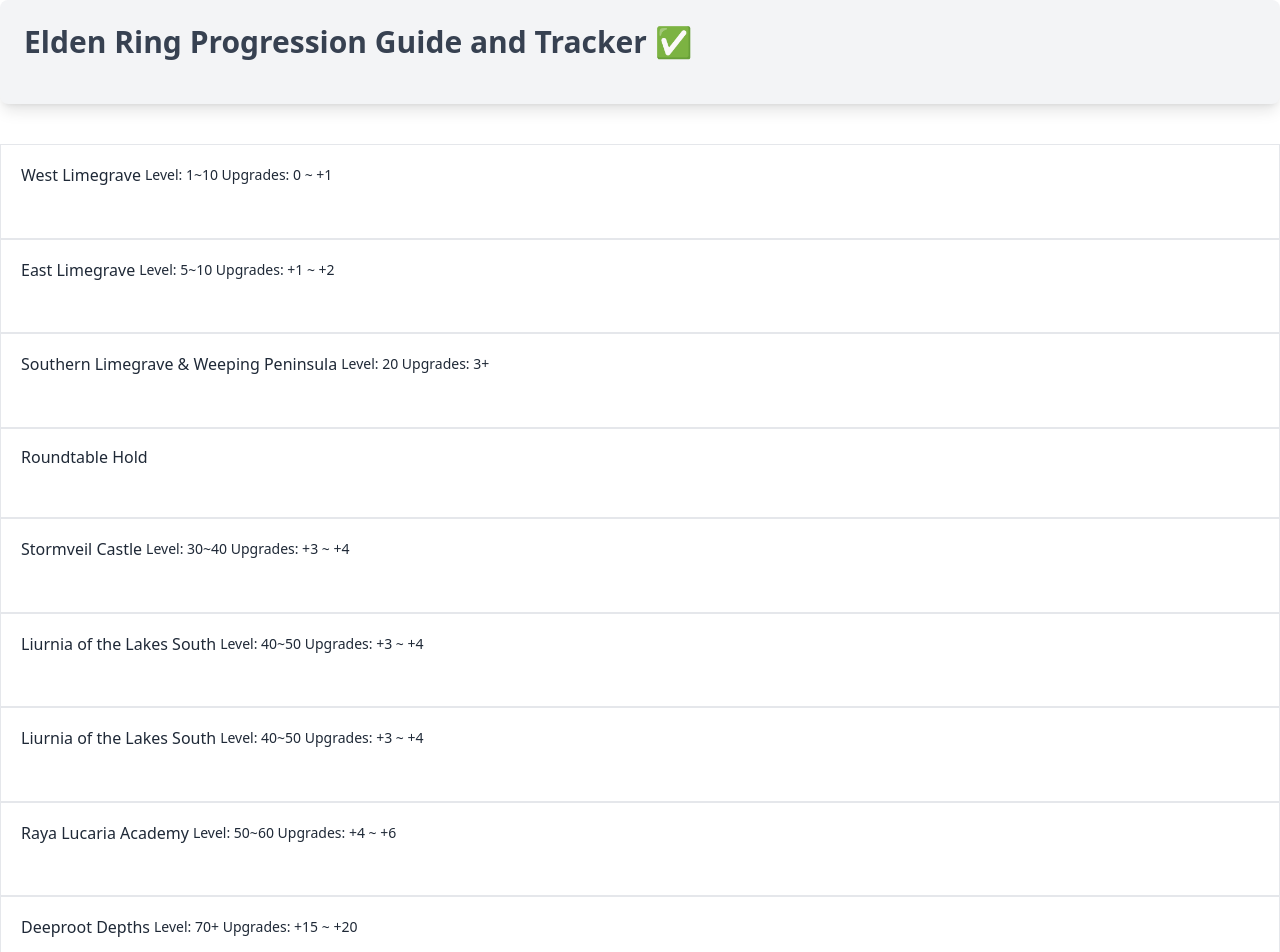
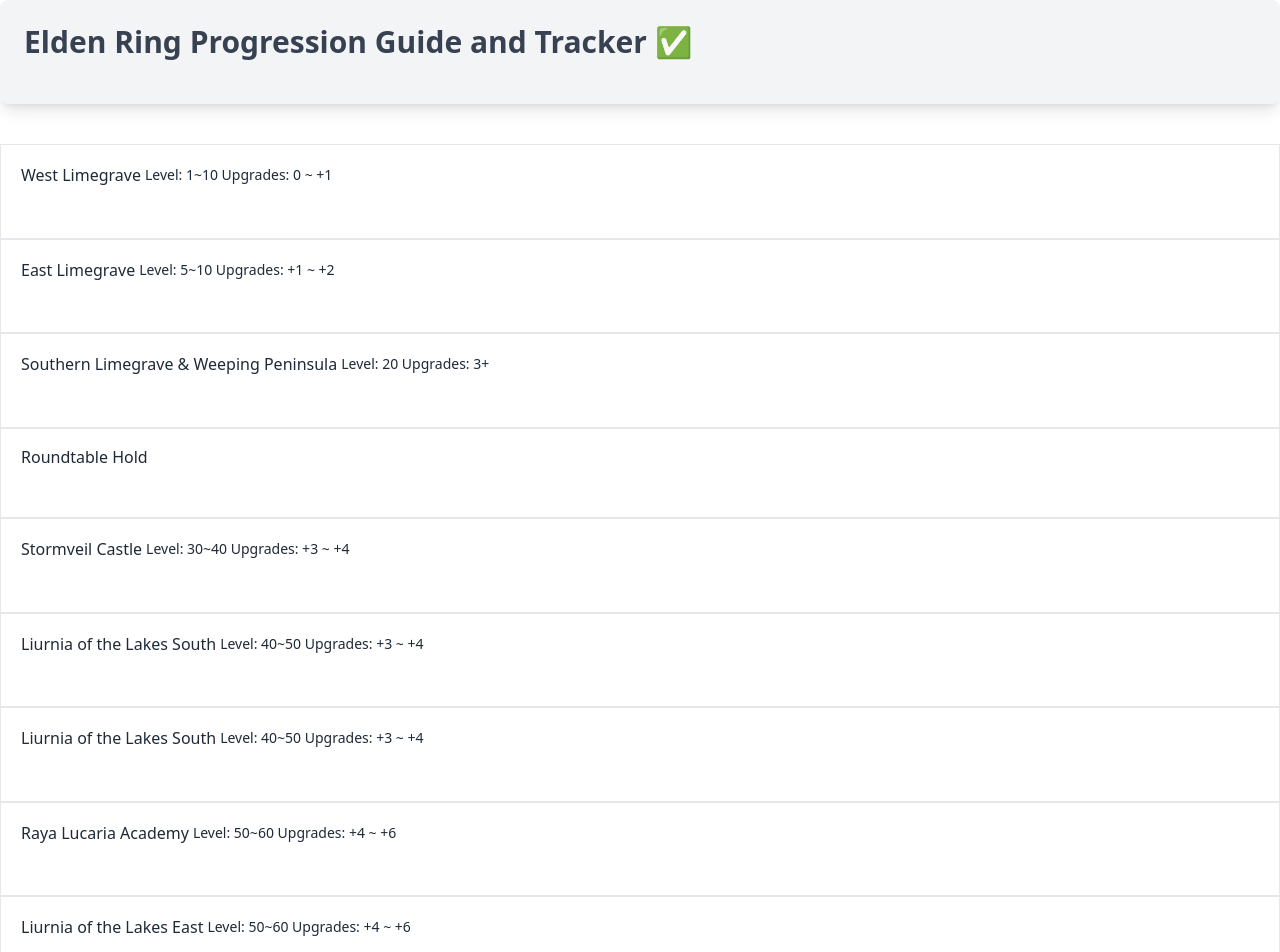
Before and after one commit to JacobMillner/elden-ring-progression, a Next.js app: page / in a window 1280 px wide. Shown: the top 952 px of the page. Built offline with nearby package versions, Linux system fonts and the light colour scheme.

Commit message:
Auto stash before merge of "trunk" and "origin/trunk"

```diff
--- a/src/pageConfig/page/index.ts
+++ b/src/pageConfig/page/index.ts
@@ -125,6 +125,25 @@ export const progression: PageCategory[] = [
     ],
   },
   {
+    title: 'Liurnia of the Lakes East',
+    subtitle: 'Level: 50~60 Upgrades: +4 ~ +6',
+    tasks: [
+      'get-kaiden-sellsword-ashes',
+      'get-shabiri-grape-talk-to-hyetta',
+      'get-cookbook-staff-highway-lookout',
+      'kill-knighs-cavalry-2',
+      'defeat-tibia-mariner-2',
+      'obtain-dragon-cult-prayerbook',
+      'visit-church-of-vows',
+      'obtain-flask-upgrades-from-erdtree-2',
+      'walking-mausoleum-2',
+      'upgrades-raya-lucaria-crystal-tunnel',
+      'visit-frenzied-flame-village',
+      'spells-from-fringe-tower',
+      'unlock-ainsel-river-well',
+    ],
+  },
+  {
     title: 'Deeproot Depths',
     subtitle: 'Level: 70+ Upgrades: +15 ~ +20',
     tasks: [
@@ -192,6 +211,7 @@ export const progression: PageCategory[] = [
       'defeat-morgott-the-omen-king',
       'barrier-in-capital-outskirts-is-no-longer',
       'proceed-to-the-forbidden-lands',
+      'proceed-to-the-forbidden-lands',
     ],
   },
   {
--- a/src/pageConfig/tasks/index.ts
+++ b/src/pageConfig/tasks/index.ts
@@ -1115,6 +1115,146 @@ const taskHash: Map<string, Task> = new Map([
       link: 'https://eldenring.wiki.fextralife.com/Rennala+Queen+of+the+Full+Moon',
     },
   ],
+  [
+    'get-kaiden-sellsword-ashes',
+    {
+      id: 'get-kaiden-sellsword-ashes',
+      title: 'Get Kaiden Sellsword Ashes',
+      image:
+        'https://eldenring.wiki.fextralife.com/file/Elden-Ring/kaiden_sellsword_ashes_elden_ring_wiki_guide_200px.png',
+      link: 'https://eldenring.wiki.fextralife.com/Kaiden+Sellsword+Ashes',
+    },
+  ],
+  [
+    'get-shabiri-grape-talk-to-hyetta',
+    {
+      id: 'get-shabiri-grape-talk-to-hyetta',
+      title: 'Get Shabriri Grape at Purified Ruins and Talk to Hyetta',
+      image:
+        'https://eldenring.wiki.fextralife.com/file/Elden-Ring/purefied-ruins-location-elden-ring-wiki-300px-min-min.jpeg',
+      link: 'https://eldenring.wiki.fextralife.com/Purified+Ruins',
+    },
+  ],
+  [
+    'get-cookbook-staff-highway-lookout',
+    {
+      id: 'get-cookbook-staff-highway-lookout',
+      title: 'Get Cookbook & Staff at Highway Lookout Tower',
+      image:
+        'https://eldenring.wiki.fextralife.com/file/Elden-Ring/carian_glintblade_staff_glintstonestaff_weapon_elden_ring_wiki_guide_200px.png',
+      link: 'https://eldenring.wiki.fextralife.com/Highway+Lookout+Tower',
+    },
+  ],
+  [
+    'kill-knighs-cavalry-2',
+    {
+      id: 'kill-knighs-cavalry-2',
+      title: "Defeat Night's Cavalry",
+      image:
+        'https://eldenring.wiki.fextralife.com/file/Elden-Ring/nights_cavalry_bosses_elden_ring_wiki_guide.jpg',
+      link: "https://eldenring.wiki.fextralife.com/Night's+Cavalry",
+    },
+  ],
+  [
+    'defeat-tibia-mariner-2',
+    {
+      id: 'defeat-tibia-mariner-2',
+      title: 'Defeat Tibia Mariner',
+      image:
+        'https://eldenring.wiki.fextralife.com/file/Elden-Ring/tibia-mariner_ground_boss_enemies_elden_ring_wiki_300px.jpg',
+      link: 'https://eldenring.wiki.fextralife.com/Tibia+Mariner',
+    },
+  ],
+  [
+    'obtain-dragon-cult-prayerbook',
+    {
+      id: 'obtain-dragon-cult-prayerbook',
+      title: 'Obtain Dragon Cult Prayerbook',
+      image:
+        'https://eldenring.wiki.fextralife.com/file/Elden-Ring/dragon_cult_prayerbook_elden_ring_wiki_guide_200px.png',
+      link: 'https://eldenring.wiki.fextralife.com/Dragon+Cult+Prayerbook',
+    },
+  ],
+  [
+    'visit-church-of-vows',
+    {
+      id: 'visit-church-of-vows',
+      title: 'Visit Church of Vows',
+      image:
+        'https://eldenring.wiki.fextralife.com/file/Elden-Ring/church_of_vows_locations_elden_ring_wiki_300px.jpg',
+      link: 'https://eldenring.wiki.fextralife.com/Church+of+Vows',
+    },
+  ],
+  [
+    'obtain-flask-upgrades-from-erdtree-2',
+    {
+      id: 'obtain-flask-upgrades-from-erdtree-2',
+      title: 'Obtain Flask Upgrades from Minor Erdtree',
+      image:
+        'https://eldenring.wiki.fextralife.com/file/Elden-Ring/minor_erdtree_(liurnia_northeast)_full_map_elden_ring_wiki_guide_600px.jpg',
+      link: 'https://eldenring.wiki.fextralife.com/Minor+Erdtree+(Liurnia+Northeast)',
+    },
+  ],
+  [
+    'obtain-flask-upgrades-from-erdtree-2',
+    {
+      id: 'obtain-flask-upgrades-from-erdtree-2',
+      title: 'Obtain Flask Upgrades from Minor Erdtree',
+      image:
+        'https://eldenring.wiki.fextralife.com/file/Elden-Ring/minor_erdtree_(liurnia_northeast)_full_map_elden_ring_wiki_guide_600px.jpg',
+      link: 'https://eldenring.wiki.fextralife.com/Minor+Erdtree+(Liurnia+Northeast)',
+    },
+  ],
+  [
+    'walking-mausoleum-2',
+    {
+      id: 'walking-mausoleum-2',
+      title: 'Unlock Walking Mausoleum',
+      image:
+        'https://eldenring.wiki.fextralife.com/file/Elden-Ring/walking-mausoleum-location-elden-ring-wiki-guide.jpg',
+      link: 'https://eldenring.wiki.fextralife.com/Walking+Mausoleum',
+    },
+  ],
+  [
+    'upgrades-raya-lucaria-crystal-tunnel',
+    {
+      id: 'upgrades-raya-lucaria-crystal-tunnel',
+      title: 'Get upgrades from Raya Lucaria Crystal Tunnel',
+      image:
+        'https://eldenring.wiki.fextralife.com/file/Elden-Ring/raya_lucaria_crystal_tunnel_locations_elden_ring_wiki_guide.jpg',
+      link: 'https://eldenring.wiki.fextralife.com/Raya+Lucaria+Crystal+Tunnel',
+    },
+  ],
+  [
+    'visit-frenzied-flame-village',
+    {
+      id: 'visit-frenzied-flame-village',
+      title: 'Visit Frenzied Flame Village',
+      image:
+        'https://eldenring.wiki.fextralife.com/file/Elden-Ring/frenzied_flame_village_full_map_elden_ring_wiki_guide_600px.jpg',
+      link: 'https://eldenring.wiki.fextralife.com/Frenzied+Flame+Village',
+    },
+  ],
+  [
+    'spells-from-fringe-tower',
+    {
+      id: 'spells-from-fringe-tower',
+      title: 'Obtain powerful spells from Converted Fringe Tower',
+      image:
+        'https://eldenring.wiki.fextralife.com/file/Elden-Ring/converted_fringe_tower_full_map_elden_ring_wiki_guide_600px.jpg',
+      link: 'https://eldenring.wiki.fextralife.com/Converted+Fringe+Tower',
+    },
+  ],
+  [
+    'unlock-ainsel-river-well',
+    {
+      id: 'unlock-ainsel-river-well',
+      title: 'Unlock Ainsel River Well',
+      image:
+        'https://eldenring.wiki.fextralife.com/file/Elden-Ring/ainsel-river-well-location-elden-ring-wiki-guide.jpg',
+      link: 'https://eldenring.wiki.fextralife.com/Ainsel+River+Well',
+    },
+  ],
 ]);
 
 export default taskHash;
```
